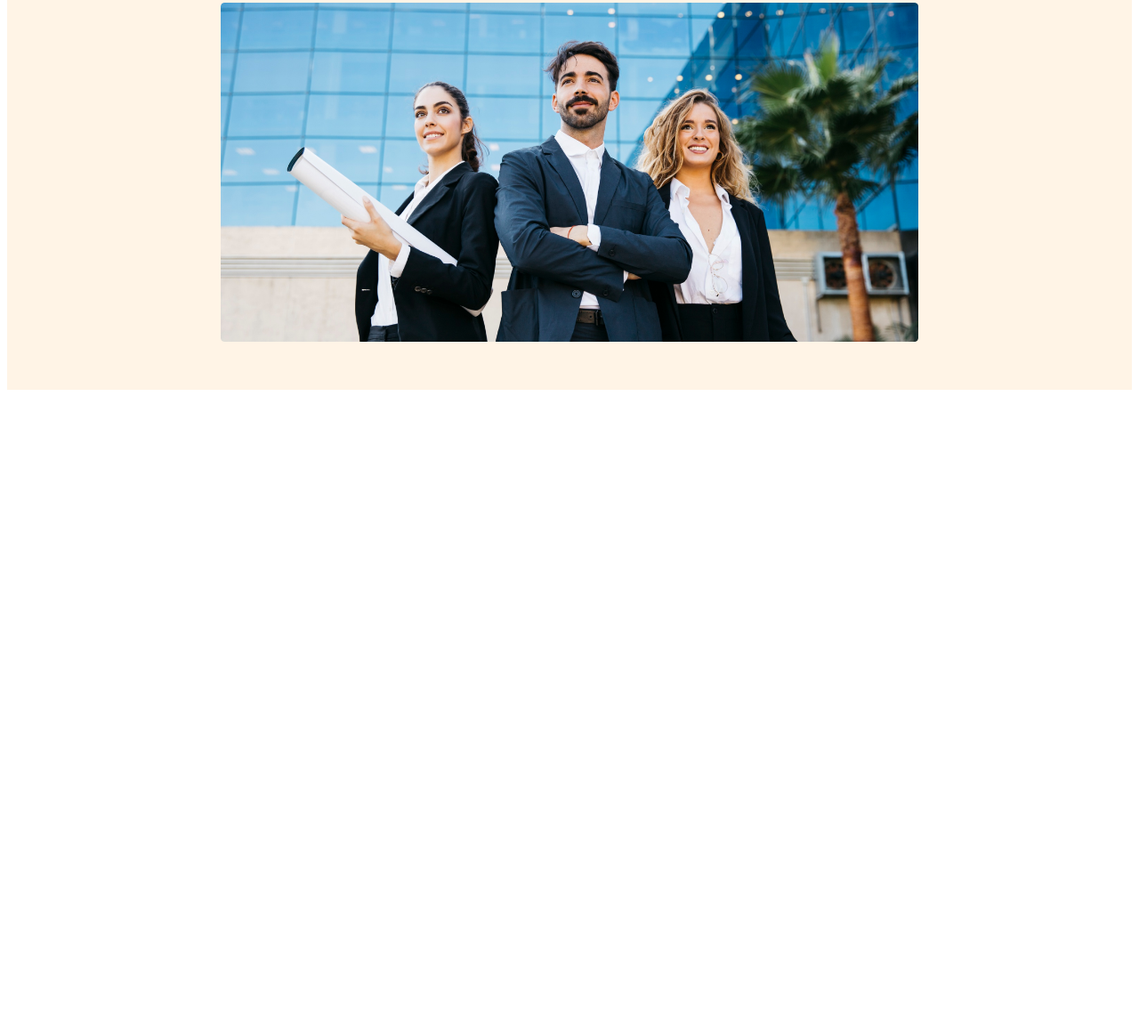
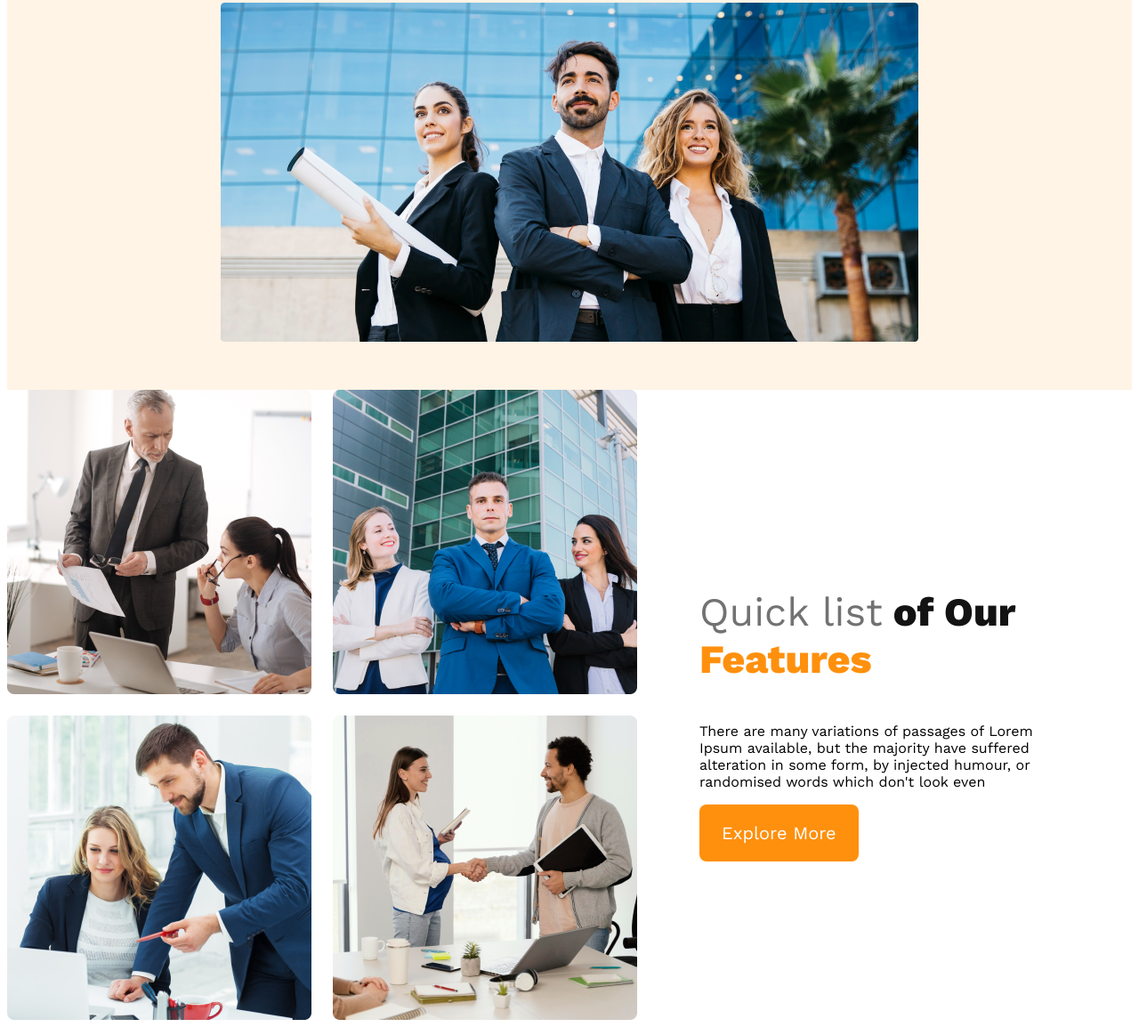
Before and after one commit to dibyenduweb/g3-Architects, a plain HTML site: page index.html in a window 1280 px wide. Shown: the part 594-1748 px from the top of the page at 89% size. Before the commit the page ends 1040 px from the top, so only its background shows below. Drawn offline with nearby package versions, Linux system fonts and the light colour scheme.

Commit message:
feature add

```diff
--- a/index.html
+++ b/index.html
@@ -30,6 +30,23 @@
                 <img src="./images/banner.png" alt="">
         </div>
     </header>
+    <!-- header end -->
+    <main>
+        <!-- features section start -->
+        <section class="team-container">
+            <div class="team-img">
+                <img src="./images/team1.png" alt="">
+                <img src="./images/team2.png" alt="">
+                <img src="./images/team3.png" alt="">
+                <img src="./images/team4.png" alt="">
+            </div>
+            <div class="team-content">
+                <h3 class="team-title"><span class="quick">Quick list</span> <span class="our">of Our</span> <span class="feat">Features</span></h3>
+                <p class="team-description">There are many variations of passages of Lorem Ipsum available, but the majority have suffered alteration in some form, by injected humour, or randomised words which don't look even</p>
+           <button class="btn-primary">Explore More</button>
+            </div>
+        </section>
+    </main>
 </body>
 
 </html>
--- a/styles/architect.css
+++ b/styles/architect.css
@@ -81,3 +81,39 @@
         padding: 50px;
     }
 }
+/* main styles */
+main{
+    max-width: 1440px;
+    margin:0 auto;
+}
+/* teams style */
+.team-container{
+    display: flex;
+    align-items: center;
+}
+.team-img{
+    display: grid;
+    grid-template-columns: repeat(2,1fr);
+    gap: 1.5rem;
+}
+.team-content{
+    padding-right: 70px;
+    padding-left: 70px;
+
+}
+.team-title{
+    font-size: 2.8rem;
+
+}
+.team-title, .quick{
+    color: #727272;
+    font-weight: 500;
+}
+.team-title, .our{
+    color: #131313;
+    font-weight: 700;
+}
+.team-title, .feat{
+    color: #FF900E;
+    font-weight: 700;
+}
```
